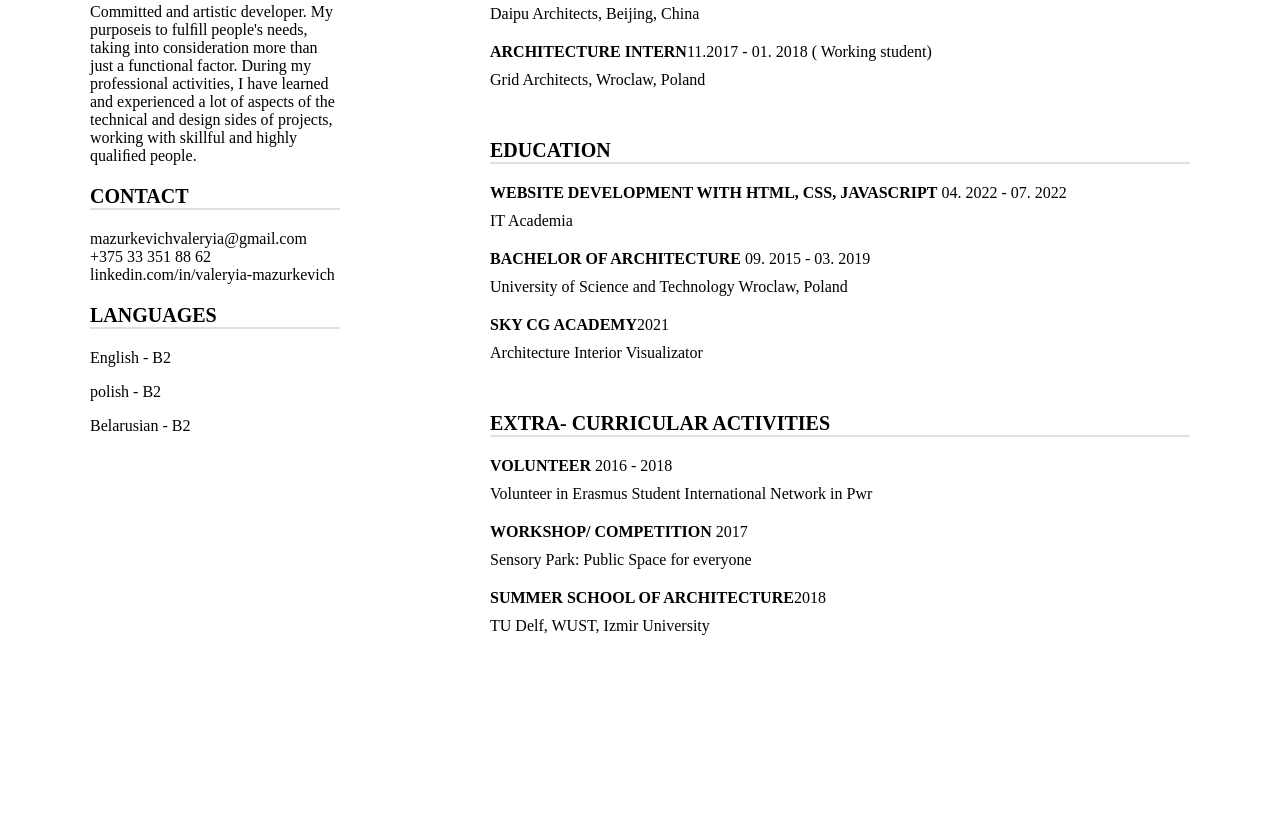
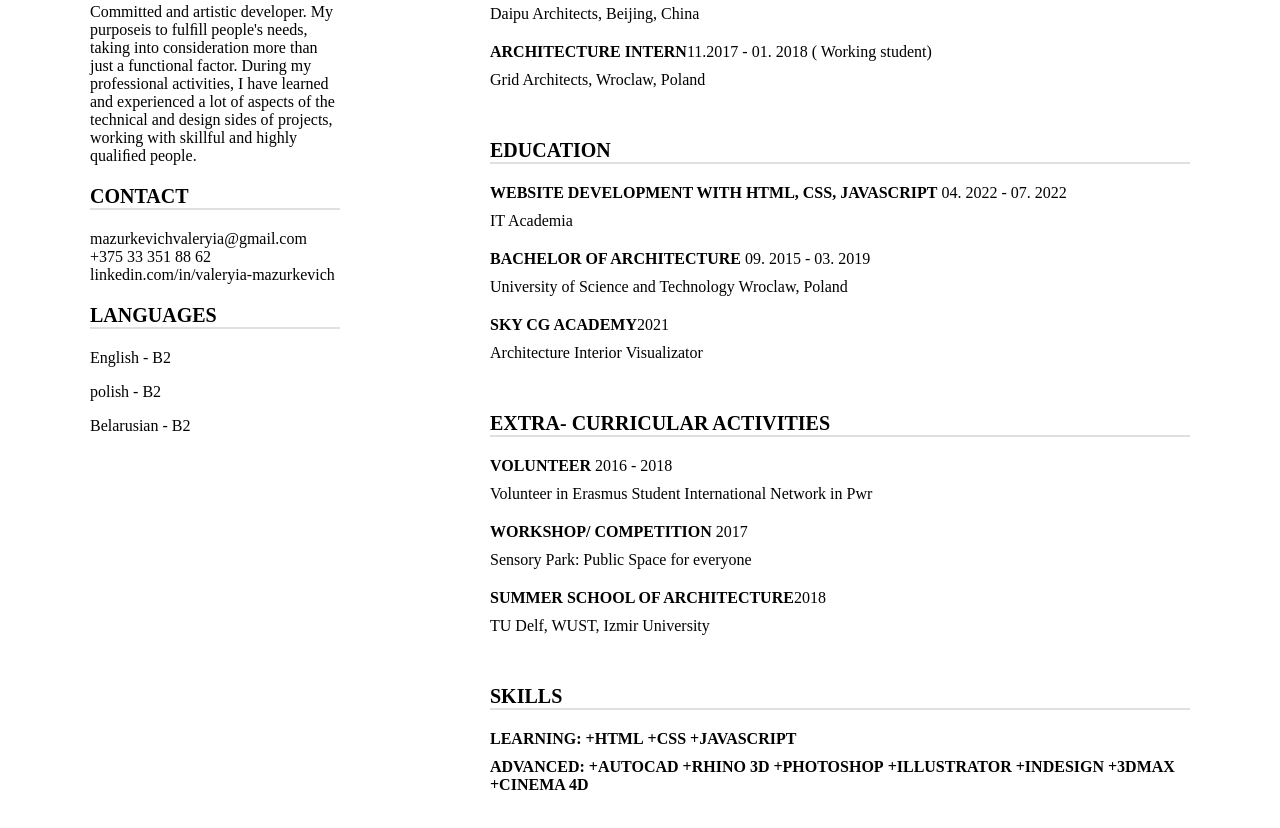
Before and after one commit to ValeryiaMaz/rsschool-cv, a plain HTML site: page index.html in a window 1280 px wide. Shown: the part 407-1235 px from the top of the page. Before the commit the page ends 1100 px from the top, so only its background shows below. Drawn offline with Linux system fonts and the light colour scheme.

Commit message:
feat: add skills part

```diff
--- a/index.html
+++ b/index.html
@@ -118,6 +118,33 @@
                 </div>
 
 
+                <div class="exper-block">
+                    <div class="exper-name">SKILLS</div>
+
+                    <div class="exper-min-block">
+                        <div class="exper-title">
+                            <span class="bold">LEARNING:</span>
+                            <span class="bold">+HTML</span>
+                            <span class="bold">+CSS</span>
+                            <span class="bold">+JavaScript</span>
+                        </div>
+                    </div>
+
+                    <div class="exper-min-block">
+                        <div class="exper-title">
+                            <span class="bold">ADVANCED:</span>
+                            <span class="bold">+AUTOCAD</span>
+                            <span class="bold">+RHINO 3D</span>
+                            <span class="bold">+PHOTOSHOP</span>
+                            <span class="bold">+ILLUSTRATOR</span>
+                            <span class="bold">+INDESIGN</span>
+                            <span class="bold">+3DMAX</span>
+                            <span class="bold">+CINEMA 4D</span>
+                        </div>
+                    </div>
+                </div>
+
+
             </div>
         </div>
     </div>
```
